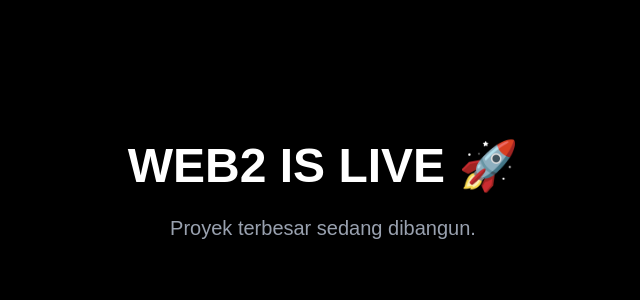
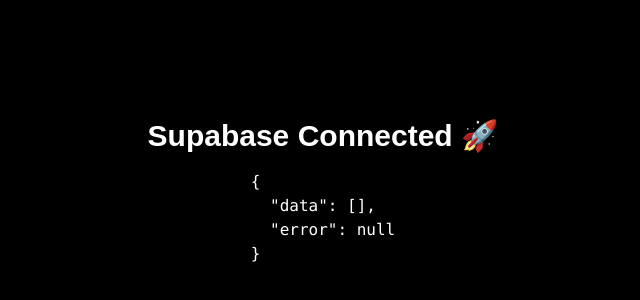
Before and after one commit to aiaku-01/web2, a Next.js app: page / in a window 1280 px wide. Shown: the part 208-508 px from the top of the page, without its empty margins (317-957 px from the left). Built offline with nearby package versions, Linux system fonts and the light colour scheme; no server answers; the database is empty.

Commit message:
supabase working

```diff
--- a/app/page.tsx
+++ b/app/page.tsx
@@ -1,12 +1,16 @@
-export default function Home() {
+import { supabase } from "@/lib/supabase";
+
+export default async function Home() {
+  const { data, error } = await supabase
+    .from("test")
+    .select("*");
+
   return (
     <main className="min-h-screen bg-black text-white flex flex-col items-center justify-center">
-      <h1 className="text-5xl font-bold mb-6">
-        WEB2 IS LIVE 🚀
+      <h1 className="text-3xl font-bold mb-4">
+        Supabase Connected 🚀
       </h1>
-      <p className="text-xl text-gray-400">
-        Proyek terbesar sedang dibangun.
-      </p>
+      <pre>{JSON.stringify({ data, error }, null, 2)}</pre>
     </main>
   );
 }
--- /dev/null
+++ b/lib/supabase.ts
@@ -0,0 +1,6 @@
+import { createClient } from "@supabase/supabase-js";
+
+export const supabase = createClient(
+  process.env.NEXT_PUBLIC_SUPABASE_URL!,
+  process.env.NEXT_PUBLIC_SUPABASE_ANON_KEY!
+);
--- a/package.json
+++ b/package.json
@@ -9,6 +9,7 @@
     "lint": "eslint"
   },
   "dependencies": {
+    "@supabase/supabase-js": "^2.97.0",
     "next": "16.1.6",
     "react": "19.2.3",
     "react-dom": "19.2.3"
```
Also changed, not shown: 1 other file (tests, documents, lock files or other folders).
